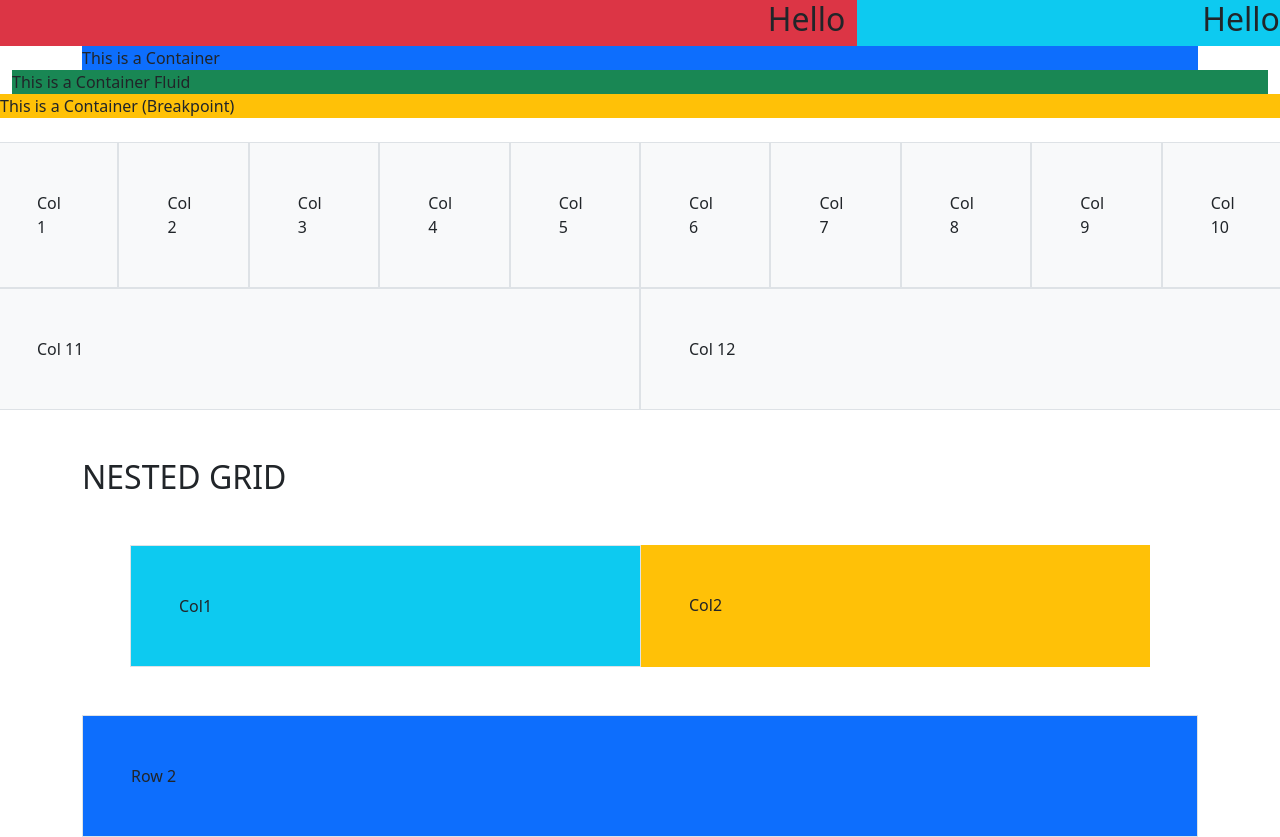
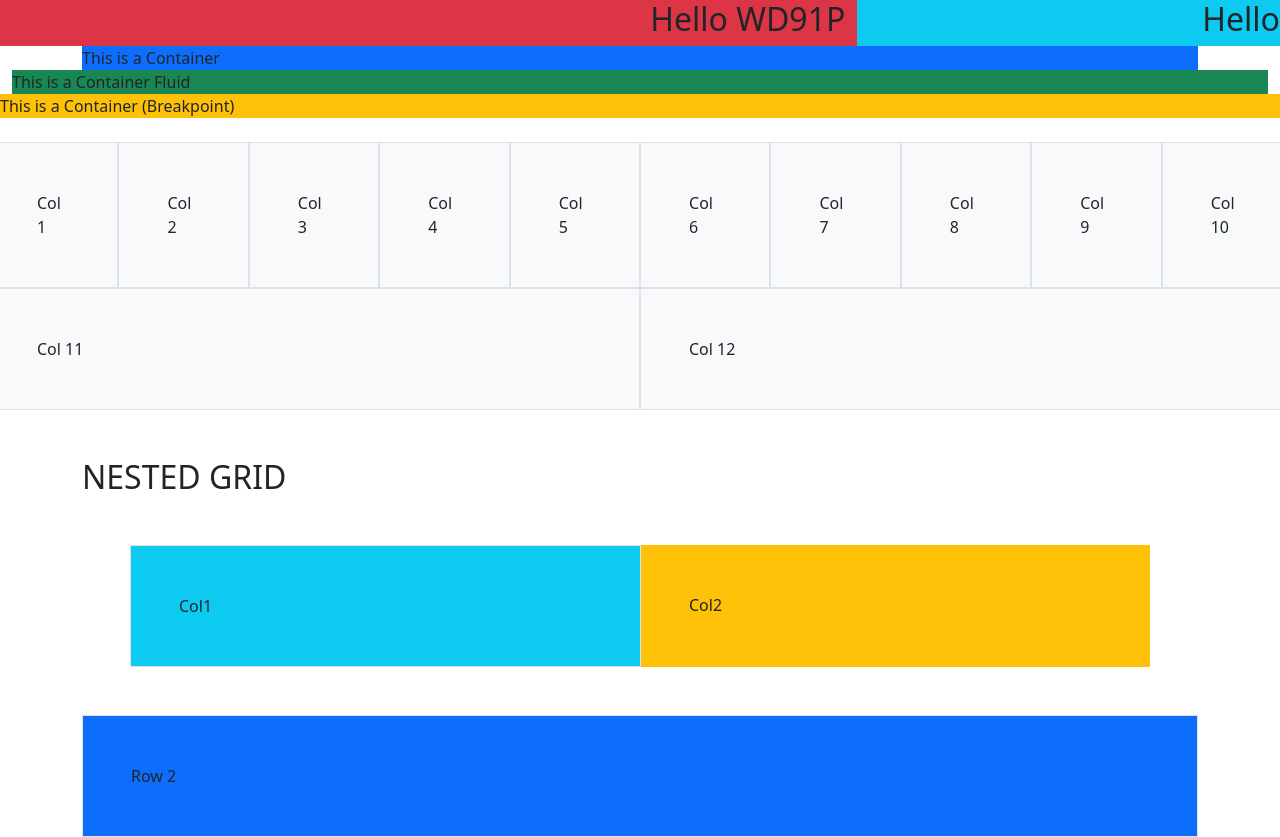
Before and after one commit to ItsOona/wd91p_samplelogin, a plain HTML site: page index.html in a window 1280 px wide. Drawn offline with nearby package versions, Linux system fonts and the light colour scheme.

Commit message:
edit index

```diff
--- a/index.html
+++ b/index.html
@@ -10,7 +10,7 @@
 <body>
     <div class="row">
         <div class="name col-md-8 bg-danger" r>
-            <h2> Hello </h2>
+            <h2> Hello WD91P </h2>
         </div>
         <div class="name col-md-4 bg-info" r>
             <h2> Hello </h2>
```
